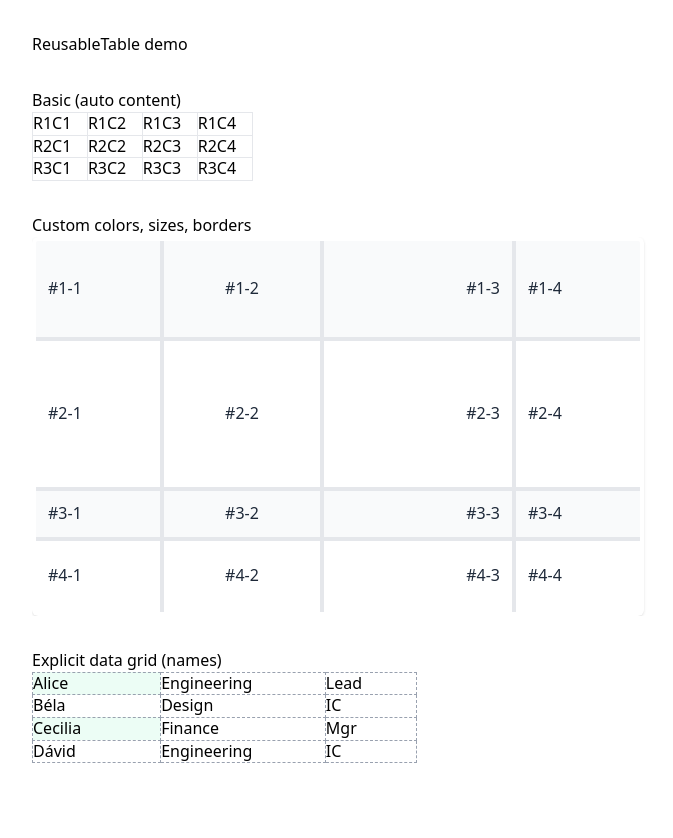
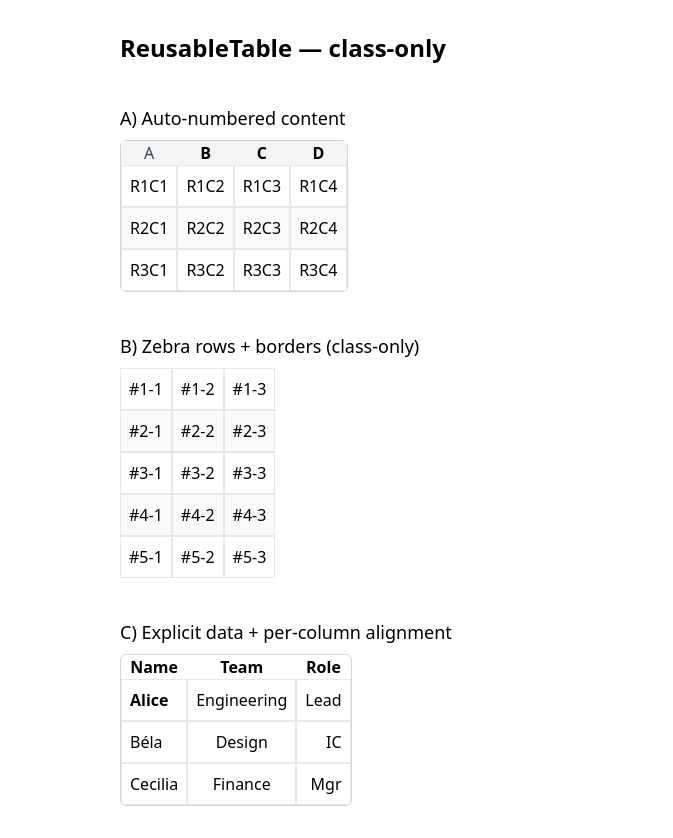
Before and after one commit to r4nd3l/vite-project-dynamic-table, a Vue app: page / in a window 1280 px wide. Shown: the whole page, without its empty margins (40-713 px from the left). Before the commit the page ends 800 px from the top, so only its background shows below. Built offline with nearby package versions, Linux system fonts and the light colour scheme.

Commit message:
updated table logic

```diff
--- a/src/App.vue
+++ b/src/App.vue
@@ -1,20 +1,20 @@
 <template>
-  <main style="padding: 2rem; display: grid; gap: 2rem; max-width: 1200px; margin: 0 auto">
-    <h1>ReusableTable demo</h1>
+  <main class="p-8 space-y-10 max-w-screen-lg mx-auto">
+    <h1 class="text-2xl font-semibold">ReusableTable — class-only</h1>
 
     <section>
-      <h2>Basic (auto content)</h2>
-      <ReusableTable :config="basic" />
+      <h2 class="text-lg font-medium mb-2">A) Auto-numbered content</h2>
+      <ReusableTable :config="autoNumbered" />
     </section>
 
     <section>
-      <h2>Custom colors, sizes, borders</h2>
-      <ReusableTable :config="styled" />
+      <h2 class="text-lg font-medium mb-2">B) Zebra rows + borders (class-only)</h2>
+      <ReusableTable :config="zebra" />
     </section>
 
     <section>
-      <h2>Explicit data grid (names)</h2>
-      <ReusableTable :config="withNames" />
+      <h2 class="text-lg font-medium mb-2">C) Explicit data + per-column alignment</h2>
+      <ReusableTable :config="explicit" />
     </section>
   </main>
 </template>
@@ -23,54 +23,62 @@
 import ReusableTable from "./components/ReusableTable.vue";
 import type { TableConfig } from "./types/ReusableTableTypes";
 
-const basic: TableConfig = {
+/** A) no data -> rows/cols + default numbering */
+const autoNumbered: TableConfig = {
   rows: 3,
   cols: 4,
-  defaultContent: (r, c) => `R${r + 1}C${c + 1}`,
+  showHeader: true,
+  headers: ["A", "B", "C", "D"],
+  // only classes:
+  wrapperClass: "overflow-auto",
+  tableClass: "min-w-max border border-gray-300 rounded-md",
+  headerClass: ["bg-gray-100 text-gray-700 font-medium", "bg-gray-100", "bg-gray-100", "bg-gray-100"],
+  rowClass: [
+    "odd:bg-white even:bg-gray-50", // row 0
+    "odd:bg-white even:bg-gray-50", // row 1
+    "odd:bg-white even:bg-gray-50", // row 2
+  ],
+  colClass: [
+    "text-left p-2 border border-gray-200",
+    "text-center p-2 border border-gray-200",
+    "text-right p-2 border border-gray-200",
+    "text-left p-2 border border-gray-200",
+  ],
 };
 
-const styled: TableConfig = {
-  rows: 4,
-  cols: 4,
+/** B) only classes for visuals; zebra via rowClass; borders via colClass */
+const zebra: TableConfig = {
+  rows: 5,
+  cols: 3,
   defaultContent: (r, c) => `#${r + 1}-${c + 1}`,
-  // sizes
-  rowHeights: [100, 150, 50, 75], // px numbers or '2rem' as 1st, 2nd and so on
-  colWidths: ["8rem", "10rem", "12rem", "8rem"],
-  cellPadding: [8, 12], // [y, x] in px or CSS length
-  // colors (hex/rgb = inline, or utility classes like 'bg-blue-50', 'text-red-600')
-  bg: ["#f9fafb", "#ffffff", "#f9fafb", "#ffffff"], // per-row
-  color: "text-gray-800", // class applied to every cell
-  textAlign: ["left", "center", "right"], // per-column
-  // borders
-  borders: {
-    inner: true,
-    outer: true,
-    width: 4,
-    style: "solid",
-    color: "#e5e7eb", // or a class, e.g. 'border-gray-300'
-  },
-  tableLayout: "fixed", // optional: 'auto' | 'fixed'
-  className: "rounded-md overflow-hidden shadow-sm", // extra table classes
+  tableClass: "min-w-max rounded-md",
+  rowClass: ["bg-white", "bg-gray-50", "bg-white", "bg-gray-50", "bg-white"],
+  colClass: "p-2 border border-gray-200",
 };
 
-const withNames: TableConfig = {
-  // If you pass data, rows/cols are inferred
+/** C) explicit data; per-column alignment via colClass array; custom header */
+const explicit: TableConfig = {
   data: [
     ["Alice", "Engineering", "Lead"],
     ["Béla", "Design", "IC"],
     ["Cecilia", "Finance", "Mgr"],
-    ["Dávid", "Engineering", "IC"],
   ],
-  // Column sizes
-  colWidths: ["14ch", "18ch", "10ch"],
-  // Per-cell background (matrix) mixing class + hex
-  bg: [
-    ["bg-emerald-50", "#fff", "#fff"],
-    ["#fff", "#fff", "#fff"],
-    ["bg-emerald-50", "#fff", "#fff"],
-    ["#fff", "#fff", "#fff"],
+  showHeader: true,
+  headers: ["Name", "Team", "Role"],
+  tableClass: "border border-gray-300 rounded-md",
+  colClass: ["p-2 border border-gray-200 text-left", "p-2 border border-gray-200 text-center", "p-2 border border-gray-200 text-right"],
+  // per-cell overrides (matrix): emphasize first row, first col
+  cellClass: [
+    ["font-semibold", undefined, undefined],
+    [undefined, undefined, undefined],
+    [undefined, undefined, undefined],
   ],
-  borders: { inner: true, outer: true, width: 1, style: "dashed", color: "border-gray-400" },
-  textAlign: "left",
 };
 </script>
+
+<style>
+/* If you’re not using Tailwind, add your own CSS for the class names above, or swap to your design system classes. */
+body {
+  font-family: system-ui, -apple-system, Segoe UI, Roboto, Ubuntu, "Helvetica Neue", Arial, "Apple Color Emoji", "Segoe UI Emoji", "Segoe UI Symbol";
+}
+</style>
--- a/src/components/ReusableTable.vue
+++ b/src/components/ReusableTable.vue
@@ -1,19 +1,23 @@
 <template>
-  <div class="rt-wrap">
-    <table :class="['rt', config.className, borderColorClass]" :style="tableStyle">
-      <colgroup v-if="colCount">
-        <col v-for="c in colCount" :key="c" :style="colStyle(c - 1)" />
-      </colgroup>
+  <div :class="classList(cfg.wrapperClass)">
+    <table :class="['rt', ...classList(cfg.tableClass)]">
+      <thead v-if="cfg.showHeader">
+        <tr>
+          <th v-for="c in colCount" :key="c" :class="headerClassOf(c - 1)">
+            <slot name="header" :col="c - 1" :label="headerLabel(c - 1)">
+              {{ headerLabel(c - 1) }}
+            </slot>
+          </th>
+        </tr>
+      </thead>
 
       <tbody>
-        <tr v-for="r in rowCount" :key="r" :style="rowStyle(r - 1)">
-          <template v-for="c in colCount" :key="c">
-            <td :class="cellClass(r - 1, c - 1)" :style="cellStyle(r - 1, c - 1)">
+        <tr v-for="r in rowCount" :key="r" :class="rowClassOf(r - 1)">
+          <td v-for="c in colCount" :key="c" :class="cellClassOf(r - 1, c - 1)">
             <slot name="cell" :row="r - 1" :col="c - 1" :value="cellValue(r - 1, c - 1)">
               {{ cellValue(r - 1, c - 1) }}
             </slot>
           </td>
-          </template>
         </tr>
       </tbody>
     </table>
@@ -22,228 +26,87 @@
 
 <script setup lang="ts">
 import { computed } from "vue";
-import type { TableConfig, Dim, Align } from "../types/ReusableTableTypes";
+import type { ClassList, PerColClassList, PerRowClassList, TableConfig } from "../types/ReusableTableTypes";
+// (types are already declared above, no need to import)
 
 const props = defineProps<{ config: TableConfig }>();
 const cfg = computed(() => props.config ?? ({} as TableConfig));
 
-// ---- grid shape ------------------------------------------------------------
+// --- grid shape -------------------------------------------------------------
 const rowCount = computed(() => cfg.value.data?.length ?? cfg.value.rows ?? 0);
 const colCount = computed(() => cfg.value.data?.[0]?.length ?? cfg.value.cols ?? 0);
 
-// fallback content factory
-const defaultFactory = (r: number, c: number) => {
+function headerLabel(c: number) {
+  const h = cfg.value.headers;
+  if (h && typeof h[c] !== "undefined" && h[c] !== null) return String(h[c]);
+  return `Col ${c + 1}`;
+}
+
+function defaultContent(r: number, c: number) {
   const dc = cfg.value.defaultContent;
   if (typeof dc === "function") return dc(r, c);
   if (typeof dc === "string") return dc;
-  return "";
-};
+  return `R${r + 1}C${c + 1}`;
+}
 
 function cellValue(r: number, c: number) {
   const d = cfg.value.data;
-  if (d && d[r] && typeof d[r][c] !== "undefined") return d[r][c];
-  return defaultFactory(r, c);
+  if (d && d[r] && typeof d[r][c] !== "undefined" && d[r][c] !== null) return d[r][c];
+  return defaultContent(r, c);
 }
 
-// ---- utils -----------------------------------------------------------------
-const toPx = (d?: Dim) => {
-  if (d == null) return undefined;
-  return typeof d === "number" ? `${d}px` : String(d);
-};
-
-// pick value from single / 1D / 2D tokens
-function pick<T>(token: T | T[] | T[][] | undefined, r: number, c: number): T | undefined {
-  if (token == null) return undefined;
-  if (Array.isArray(token)) {
-    if (Array.isArray(token[0])) {
-      // matrix
-      const m = token as T[][];
-      return m[r] && typeof m[r][c] !== "undefined" ? m[r][c] : undefined;
-    } else {
-      // Heuristic: for widths/align -> treat as per-column; for bg/color/rowHeights -> per-row.
-      // We'll switch based on the field at call sites by passing rowFirst: true/false if needed.
-      // Here we assume call sites choose which index to use.
-      return undefined as any;
-    }
-  }
-  return token as T;
+// --- class helpers ----------------------------------------------------------
+function toClassArray(token?: ClassList): string[] {
+  if (!token) return [];
+  if (Array.isArray(token)) return token.flatMap((v) => String(v).split(/\s+/).filter(Boolean));
+  return String(token).split(/\s+/).filter(Boolean);
 }
 
-// Specialized pickers for 1D arrays
-const pickRow = <T>(arr: T | T[] | T[][] | undefined, r: number) => {
-  if (arr == null) return undefined;
-  if (Array.isArray(arr)) {
-    if (Array.isArray(arr[0])) return undefined;
-    const a = arr as T[];
-    return typeof a[r] !== "undefined" ? a[r] : undefined;
-  }
-  return arr as T;
-};
-const pickCol = <T>(arr: T | T[] | T[][] | undefined, c: number) => {
-  if (arr == null) return undefined;
-  if (Array.isArray(arr)) {
-    if (Array.isArray(arr[0])) return undefined;
-    const a = arr as T[];
-    return typeof a[c] !== "undefined" ? a[c] : undefined;
-  }
-  return arr as T;
-};
-
-function isClassToken(token?: string) {
-  if (!token) return false;
-  // crude test: utility classes usually have '-', spaces, or start with alpha and not '#'
-  return token.includes(" ") || token.includes("-") || (!token.startsWith("#") && !token.startsWith("rgb") && !token.startsWith("hsl"));
+function classList(token?: ClassList): string[] {
+  return toClassArray(token);
 }
 
-function colorClassOrStyle(kind: "bg" | "text" | "border", token?: string) {
-  if (!token) return { class: "", style: {} as Record<string, string> };
-  if (isClassToken(token)) {
-    if (kind === "bg") return { class: token, style: {} };
-    if (kind === "text") return { class: token, style: {} };
-    if (kind === "border") return { class: token, style: {} };
+function pickRowClass(token?: ClassList | PerRowClassList, r?: number): string[] {
+  if (Array.isArray(token) && r != null) {
+    // Per-row array (each entry can be string or string[])
+    return toClassArray(token[r] as ClassList | undefined);
   }
-  // treat as CSS value
-  if (kind === "bg") return { class: "", style: { backgroundColor: token } };
-  if (kind === "text") return { class: "", style: { color: token } };
-  if (kind === "border") return { class: "", style: { borderColor: token } };
-  return { class: "", style: {} };
+  return toClassArray(token as ClassList | undefined);
 }
 
-// ---- borders ---------------------------------------------------------------
-const borders = computed(() => ({
-  inner: cfg.value.borders?.inner ?? true,
-  outer: cfg.value.borders?.outer ?? true,
-  width: cfg.value.borders?.width ?? 1,
-  style: cfg.value.borders?.style ?? "solid",
-  color: cfg.value.borders?.color ?? "#e5e7eb",
-}));
-
-const borderColorToken = computed(() => borders.value.color);
-const borderColorClass = computed(() => {
-  const cc = colorClassOrStyle("border", borderColorToken.value);
-  return cc.class || "";
-});
-const borderColorInline = computed(() => {
-  const cc = colorClassOrStyle("border", borderColorToken.value);
-  return cc.style;
-});
-
-const tableStyle = computed(
-  () =>
-    ({
-      tableLayout: cfg.value.tableLayout ?? "auto",
-      width: cfg.value.tableWidth ? toPx(cfg.value.tableWidth) : undefined,
-      borderCollapse: "collapse",
-      // Apply outer border if enabled
-      borderStyle: borders.value.outer ? borders.value.style : "none",
-      borderWidth: borders.value.outer ? toPx(borders.value.width) : undefined,
-      ...(borderColorInline.value || {}),
-    } as Record<string, string | undefined>)
-);
-
-function rowStyle(r: number) {
-  const h = pickRow<Dim>(cfg.value.rowHeights, r);
-  return {
-    height: h != null ? toPx(h) : undefined,
-  };
+function pickColClass(token?: ClassList | PerColClassList, c?: number): string[] {
+  if (Array.isArray(token) && c != null) {
+    return toClassArray(token[c] as ClassList | undefined);
   }
-function colStyle(c: number) {
-  const w = pickCol<Dim>(cfg.value.colWidths, c);
-  return {
-    width: w != null ? toPx(w) : undefined,
-  };
+  return toClassArray(token as ClassList | undefined);
 }
 
-function cellStyle(r: number, c: number) {
-  // bg: matrix > per-row > single
-  const mBg = pick<string>(cfg.value.bg as string[][] | undefined, r, c);
-  const rowBg = pickRow<string>(cfg.value.bg as string[] | undefined, r);
-  const colBg = pickCol<string>(cfg.value.bg as string[] | undefined, c); // optional alternate use
-  const bgTok = mBg ?? rowBg ?? colBg ?? (typeof cfg.value.bg === "string" ? cfg.value.bg : undefined);
-  const bg = colorClassOrStyle("bg", bgTok);
-
-  const mColor = pick<string>(cfg.value.color as string[][] | undefined, r, c);
-  const rowColor = pickRow<string>(cfg.value.color as string[] | undefined, r);
-  const colColor = pickCol<string>(cfg.value.color as string[] | undefined, c);
-  const colorTok = mColor ?? rowColor ?? colColor ?? (typeof cfg.value.color === "string" ? cfg.value.color : undefined);
-  const fg = colorClassOrStyle("text", colorTok);
-
-  const pad = cfg.value.cellPadding;
-  const padStyle = Array.isArray(pad) ? { padding: `${toPx(pad[0])} ${toPx(pad[1])}` } : pad != null ? { padding: toPx(pad) } : {};
-
-  const borderInline = borders.value.inner
-    ? {
-        borderStyle: borders.value.style,
-        borderWidth: toPx(borders.value.width),
-        ...(borderColorInline.value || {}),
-      }
-    : { border: "none" };
-
-  return {
-    ...bg.style,
-    ...fg.style,
-    ...padStyle,
-    ...borderInline,
-  };
+function rowClassOf(r: number): string[] {
+  return pickRowClass(cfg.value.rowClass, r);
 }
 
-function cellClass(r: number, c: number) {
-  // bg/fg classes if provided
-  const mBg = pick<string>(cfg.value.bg as string[][] | undefined, r, c);
-  const rowBg = pickRow<string>(cfg.value.bg as string[] | undefined, r);
-  const colBg = pickCol<string>(cfg.value.bg as string[] | undefined, c);
-  const bgTok = mBg ?? rowBg ?? colBg ?? (typeof cfg.value.bg === "string" ? cfg.value.bg : undefined);
-  const bg = colorClassOrStyle("bg", bgTok);
-
-  const mColor = pick<string>(cfg.value.color as string[][] | undefined, r, c);
-  const rowColor = pickRow<string>(cfg.value.color as string[] | undefined, r);
-  const colColor = pickCol<string>(cfg.value.color as string[] | undefined, c);
-  const colorTok = mColor ?? rowColor ?? colColor ?? (typeof cfg.value.color === "string" ? cfg.value.color : undefined);
-  const fg = colorClassOrStyle("text", colorTok);
-
-  // text align: single | per-column | matrix
-  let alignTok: Align | undefined;
-  if (Array.isArray(cfg.value.textAlign)) {
-    if (Array.isArray(cfg.value.textAlign[0])) {
-      alignTok = (cfg.value.textAlign as Align[][])[r]?.[c];
-    } else {
-      alignTok = (cfg.value.textAlign as Align[])[c]; // default: per-column
-    }
-  } else if (typeof cfg.value.textAlign === "string") {
-    alignTok = cfg.value.textAlign as Align;
+function headerClassOf(c: number): string[] {
+  // header can be a single classlist or per-column
+  const base = pickColClass(cfg.value.headerClass, c);
+  return base;
 }
 
-  const alignClass = alignTok === "center" ? "rt-center" : alignTok === "right" ? "rt-right" : "rt-left";
-
-  const borderClass = borders.value.inner && borderColorClass.value ? borderColorClass.value : "";
-
-  return ["rt-cell", alignClass, bg.class, fg.class, borderClass].filter(Boolean);
+function cellClassOf(r: number, c: number): string[] {
+  const perCol = pickColClass(cfg.value.colClass, c);
+  const perCell = Array.isArray(cfg.value.cellClass)
+    ? toClassArray(cfg.value.cellClass?.[r]?.[c] as ClassList | undefined)
+    : toClassArray(cfg.value.cellClass as ClassList | undefined);
+  return ["rt-cell", ...perCol, ...perCell];
 }
 </script>
 
 <style scoped>
+/* minimal baseline; customize via classes passed in config */
 .rt {
-  width: max-content;
-  background: white;
+  border-collapse: separate;
+  border-spacing: 0;
 }
-.rt-wrap {
-  overflow: auto;
+.rt-cell {
+  vertical-align: middle;
 }
-/* default cell visuals */
-.rt-cell {
-  min-width: 6ch;
-  line-height: 1.35;
-}
-/* text alignment helpers */
-.rt-left {
-  text-align: left;
-}
-.rt-center {
-  text-align: center;
-}
-.rt-right {
-  text-align: right;
-}
-
-/* Optional: feel free to remove if you don’t use class-based borders */
 </style>
--- a/src/types/ReusableTableTypes.ts
+++ b/src/types/ReusableTableTypes.ts
@@ -1,41 +1,38 @@
-export type Dim = number | string;
-export type Align = "left" | "center" | "right";
-
 /**
- * A very simple, prop-driven config.
- * All style-like fields accept:
- *  - a single value  -> apply everywhere
- *  - a 1D array      -> per-row for rowHeights/bg/color, per-column for colWidths/textAlign
- *  - a 2D matrix     -> per-cell
- * Colors may be hex/rgb/hsl (inline) or a utility class (e.g. 'bg-sky-50', 'text-red-600').
+ * CLASS-ONLY CONFIG (no inline styles)
+ *
+ * - Provide `rows` & `cols` OR a `data` matrix (data takes precedence)
+ * - `defaultContent`: string or (r,c) => string, used when data is absent for a cell
+ * - `headers`: optional array of column titles (used when showHeader = true)
+ *
+ * All styling is via **classes only**:
+ * - wrapperClass: classes on outer <div>
+ * - tableClass:   classes on <table>
+ * - headerClass:  string for all headers OR array per-column (each entry may be a string or array)
+ * - rowClass:     string for all rows OR array per-row
+ * - colClass:     string for all columns OR array per-column (applied to each cell in that column)
+ * - cellClass:    string for all cells OR 2D matrix [row][col]
+ *
+ * You can pass space-delimited strings ("p-2 border") or arrays (["p-2","border"])
  */
 export interface TableConfig {
   rows?: number;
   cols?: number;
-  data?: (string | number | null)[][]; // explicit grid (overrides rows/cols)
+  data?: (string | number | null)[][];
   defaultContent?: string | ((row: number, col: number) => string);
 
-  // sizing
-  rowHeights?: Dim | Dim[]; // numbers => px
-  colWidths?: Dim | Dim[];
-  cellPadding?: Dim | [Dim, Dim]; // y or [y,x]
-  tableLayout?: "auto" | "fixed"; // default 'auto'
-  tableWidth?: Dim; // e.g. '100%', '800px'
+  showHeader?: boolean;
+  headers?: (string | null | undefined)[];
 
-  // colors/align
-  bg?: string | string[] | string[][];
-  color?: string | string[] | string[][];
-  textAlign?: Align | Align[] | Align[][];
+  // class-only styling
+  wrapperClass?: ClassList;
+  tableClass?: ClassList;
+  headerClass?: ClassList | PerColClassList;
+  rowClass?: ClassList | PerRowClassList;
+  colClass?: ClassList | PerColClassList;
+  cellClass?: ClassList | (ClassList | undefined)[][];
+}
 
-  // borders
-  borders?: {
-    inner?: boolean; // default: true
-    outer?: boolean; // default: true
-    width?: Dim; // default: 1
-    style?: "solid" | "dashed" | "dotted" | "double";
-    color?: string; // hex/rgb OR a class like 'border-gray-300'
-  };
-
-  // misc
-  className?: string; // extra table classes
-}
+export type ClassList = string | string[];
+export type PerRowClassList = (ClassList | undefined)[];
+export type PerColClassList = (ClassList | undefined)[];
```
Lines whose indentation alone changed are shown as unchanged.
